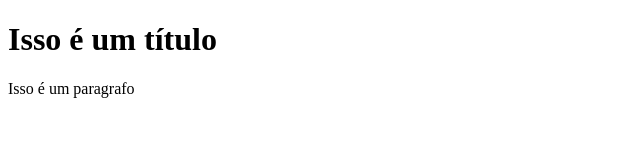
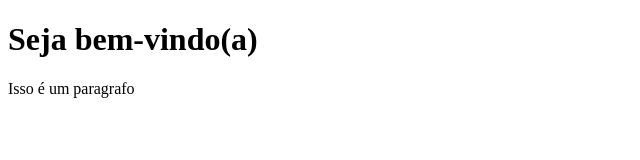
Before and after one commit to bezmari19/MeuPortfolio, a plain HTML site: page index.html in a window 1280 px wide. Shown: the whole page, without its empty margins (0-640 px from the left). Drawn offline with Linux system fonts and the light colour scheme.

Commit message:
:tada: :books: commit init página inicial (index)

```diff
--- a/index.html
+++ b/index.html
@@ -6,7 +6,7 @@
         <title>Portfólio</title>
     </head>
     <body>
-        <h1>Isso é um título</h1>
+        <h1>Seja bem-vindo(a)</h1>
         <p>Isso é um paragrafo</p>
     </body>
 </html>
```
